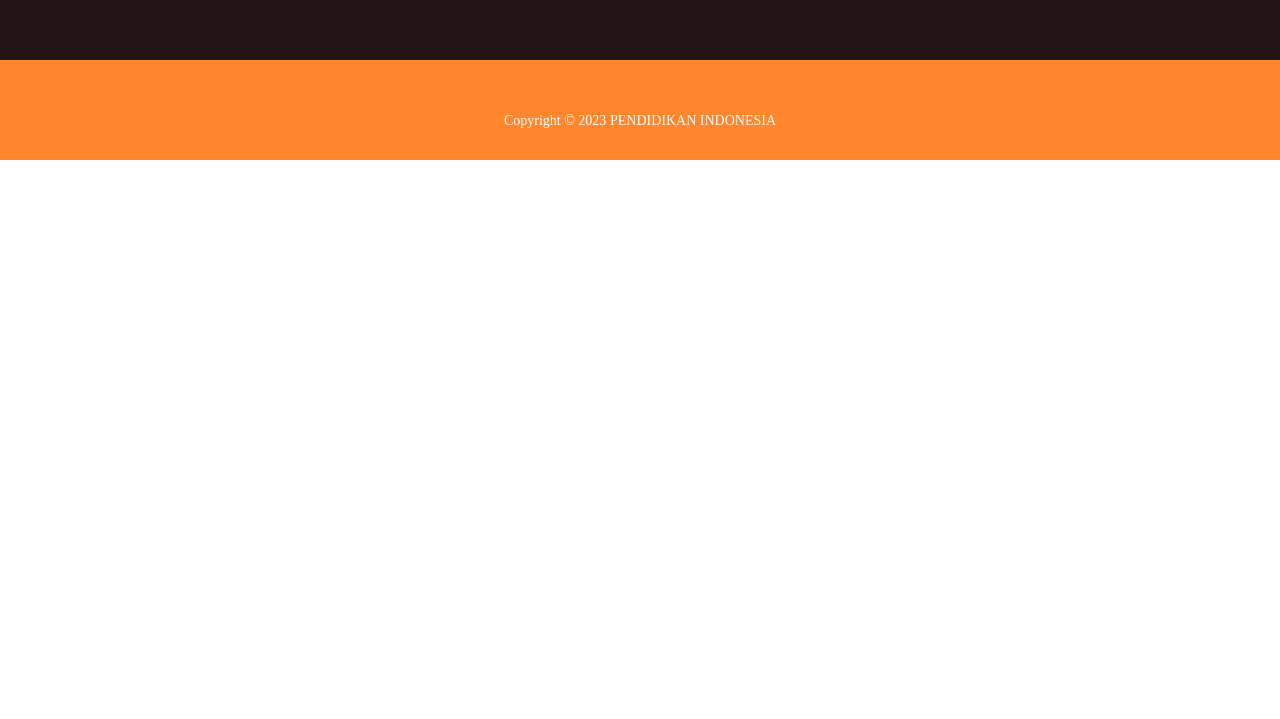
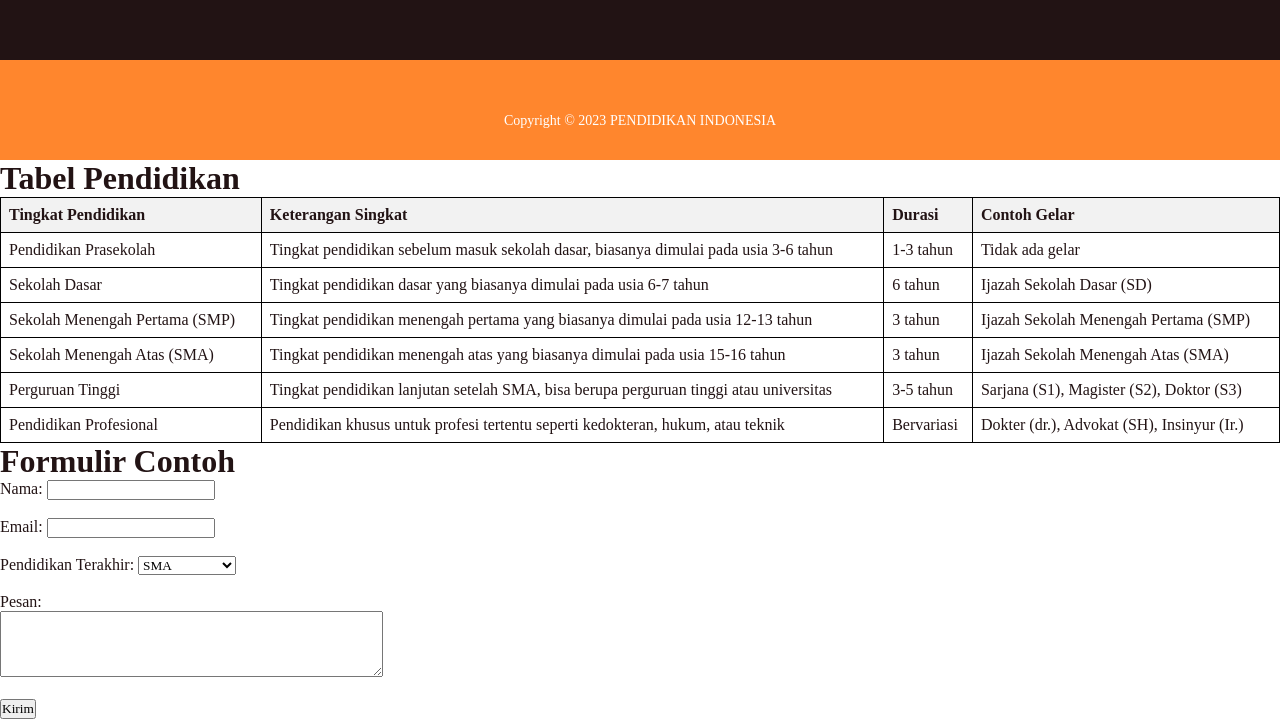
Before and after one commit to rayhanes12/TUGASWEB, a plain HTML site: page Web/index.html in a window 1280 px wide. Shown: the part 3004-3723 px from the top of the page. Before the commit the page ends 3164 px from the top, so only its background shows below. Drawn offline with Linux system fonts and the light colour scheme.

Commit message:
Add files via upload

```diff
--- a/Web/index.html
+++ b/Web/index.html
@@ -151,7 +151,95 @@
         </div>
     </section>
     <!-- Akhir Tentang -->
+    <head>
+        <title>Tabel Pendidikan dan Formulir</title>
+        <style>
+            table {
+                width: 100%;
+                border-collapse: collapse;
+            }
 
+            th, td {
+                border: 1px solid black;
+                padding: 8px;
+                text-align: left;
+            }
+
+            th {
+                background-color: #f2f2f2;
+            }
+        </style>
+    </head>
+    <body>
+        <h1>Tabel Pendidikan</h1>
+        <table>
+            <tr>
+                <th>Tingkat Pendidikan</th>
+                <th>Keterangan Singkat</th>
+                <th>Durasi</th>
+                <th>Contoh Gelar</th>
+            </tr>
+            <tr>
+                <td>Pendidikan Prasekolah</td>
+                <td>Tingkat pendidikan sebelum masuk sekolah dasar, biasanya dimulai pada usia 3-6 tahun</td>
+                <td>1-3 tahun</td>
+                <td>Tidak ada gelar</td>
+            </tr>
+            <tr>
+                <td>Sekolah Dasar</td>
+                <td>Tingkat pendidikan dasar yang biasanya dimulai pada usia 6-7 tahun</td>
+                <td>6 tahun</td>
+                <td>Ijazah Sekolah Dasar (SD)</td>
+            </tr>
+            <tr>
+                <td>Sekolah Menengah Pertama (SMP)</td>
+                <td>Tingkat pendidikan menengah pertama yang biasanya dimulai pada usia 12-13 tahun</td>
+                <td>3 tahun</td>
+                <td>Ijazah Sekolah Menengah Pertama (SMP)</td>
+            </tr>
+            <tr>
+                <td>Sekolah Menengah Atas (SMA)</td>
+                <td>Tingkat pendidikan menengah atas yang biasanya dimulai pada usia 15-16 tahun</td>
+                <td>3 tahun</td>
+                <td>Ijazah Sekolah Menengah Atas (SMA)</td>
+            </tr>
+            <tr>
+                <td>Perguruan Tinggi</td>
+                <td>Tingkat pendidikan lanjutan setelah SMA, bisa berupa perguruan tinggi atau universitas</td>
+                <td>3-5 tahun</td>
+                <td>Sarjana (S1), Magister (S2), Doktor (S3)</td>
+            </tr>
+            <tr>
+                <td>Pendidikan Profesional</td>
+                <td>Pendidikan khusus untuk profesi tertentu seperti kedokteran, hukum, atau teknik</td>
+                <td>Bervariasi</td>
+                <td>Dokter (dr.), Advokat (SH), Insinyur (Ir.)</td>
+            </tr>
+        </table>
+
+        <h1>Formulir Contoh</h1>
+        <form action="proses.php" method="post">
+            <label for="nama">Nama:</label>
+            <input type="text" id="nama" name="nama" required><br><br>
+
+            <label for="email">Email:</label>
+            <input type="email" id="email" name="email" required><br><br>
+
+            <label for="pendidikan">Pendidikan Terakhir:</label>
+            <select id="pendidikan" name="pendidikan">
+                <option value="SMA">SMA</option>
+                <option value="D3">Diploma (D3)</option>
+                <option value="S1">Sarjana (S1)</option>
+                <option value="S2">Magister (S2)</option>
+                <option value="S3">Doktor (S3)</option>
+            </select><br><br>
+
+            <label for="pesan">Pesan:</label><br>
+            <textarea id="pesan" name="pesan" rows="4" cols="50"></textarea><br><br>
+
+            <input type="submit" value="Kirim">
+        </form>
 </body>
 
+
 </html>
```
